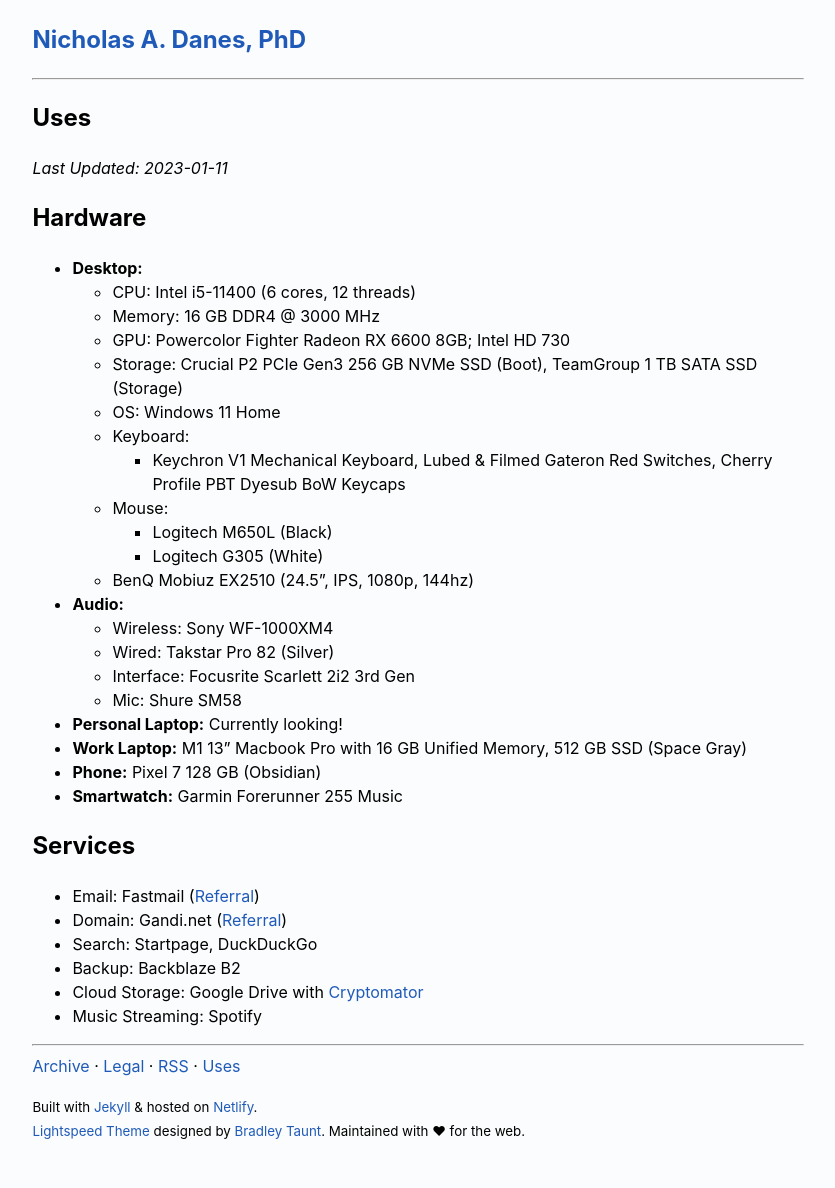
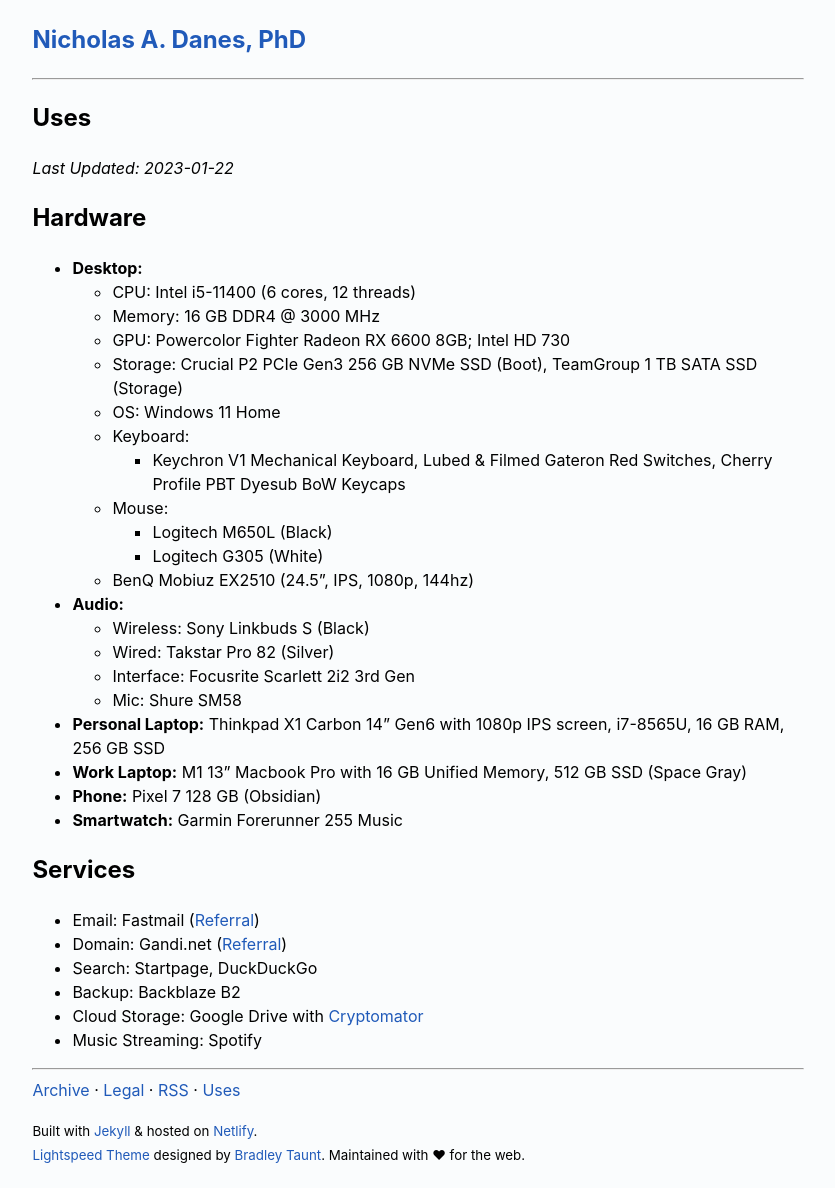
Before and after one commit to danesnick/website_lightspeed, a Jekyll site: the page built from uses.markdown, in a window 1280 px wide. Shown: the whole page, without its empty margins (222-1057 px from the left). Built offline with Jekyll 4.4.1, drawn with Linux system fonts in a browser that asks for light colours; before the commit the page ends 1164 px from its top, so only the background shows below that.

Commit message:
Updated uses page

```diff
--- a/uses.markdown
+++ b/uses.markdown
@@ -3,7 +3,7 @@ layout: page
 title: Uses
 permalink: /uses/
 ---
-*Last Updated: 2023-01-11*
+*Last Updated: 2023-01-22*
 
 ## Hardware
 
@@ -20,11 +20,11 @@ permalink: /uses/
 		- Logitech G305 (White)
 	+ BenQ Mobiuz EX2510 (24.5", IPS, 1080p, 144hz)
 * **Audio:**
-	* Wireless: Sony WF-1000XM4
+	* Wireless: Sony Linkbuds S (Black)
 	* Wired: Takstar Pro 82 (Silver)
 	* Interface: Focusrite Scarlett 2i2 3rd Gen
 	* Mic: Shure SM58
-* **Personal Laptop:** Currently looking!
+* **Personal Laptop:** Thinkpad X1 Carbon 14" Gen6 with 1080p IPS screen, i7-8565U, 16 GB RAM, 256 GB SSD
 * **Work Laptop:** M1 13" Macbook Pro with 16 GB Unified Memory, 512 GB SSD (Space Gray)
 * **Phone:** Pixel 7 128 GB (Obsidian)
 * **Smartwatch:** Garmin Forerunner 255 Music
```
